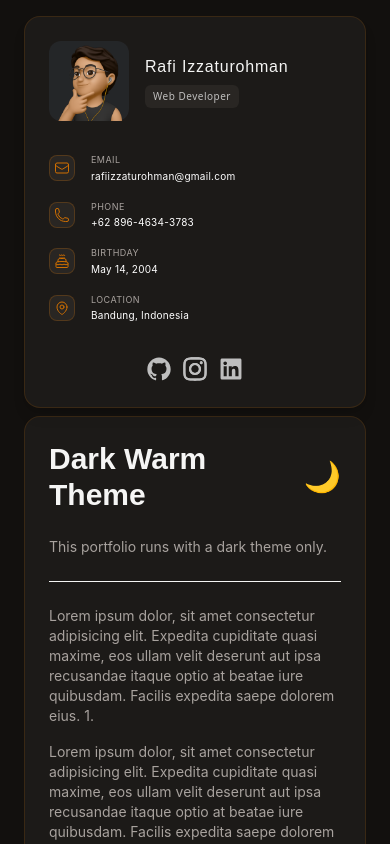
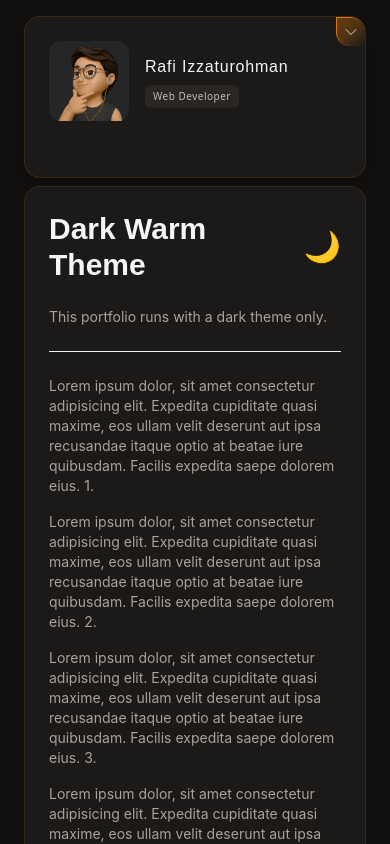
Before and after one commit to rafiizzaturohman/gluon, a Next.js app: page / in a window 390 px wide. Shown: the top 844 px of the page. Built offline with nearby package versions, Linux system fonts and the light colour scheme.

Commit message:
Try Framer Motion

```diff
--- a/package.json
+++ b/package.json
@@ -10,6 +10,7 @@
   },
   "dependencies": {
     "@heroicons/react": "^2.2.0",
+    "framer-motion": "^12.23.12",
     "lineicons": "^1.3.2",
     "next": "15.5.0",
     "react": "19.1.0",
--- a/src/app/globals.css
+++ b/src/app/globals.css
@@ -20,7 +20,7 @@
   }
 
   body {
-    @apply bg-[var(--color-bg)] text-[var(--color-text)] font-sans leading-relaxed;
+    @apply bg-[var(--color-bg)] text-[var(--color-text)] leading-relaxed;
     font-family: "Inter", sans-serif;
   }
 
@@ -97,7 +97,10 @@
     @apply bg-[#292623] p-1 md:p-2 rounded-lg border-1 border-[#d977063d];
   }
   .socmed-icon {
-    @apply w-7 h-7 text-[var(--color-socmed)] hover:text-white transition-all delay-100 duration-200 ease-in-out fill-current;
+    @apply w-5 h-5 md:w-7 md:h-7 text-[var(--color-socmed)] hover:text-white transition-all delay-100 duration-200 ease-in-out fill-current;
+  }
+  .profile-content {
+    @apply flex flex-row md:flex-col gap-4 md:gap-8 items-center md:text-center;
   }
 
   /* ===== Image ===== */
--- a/src/components/personal.tsx
+++ b/src/components/personal.tsx
@@ -4,11 +4,15 @@ import Image from "next/image";
 import MyPict from "../../public/image/mypict.png";
 import {
   CakeIcon,
+  ChevronDownIcon,
+  ChevronUpIcon,
   EnvelopeIcon,
   MapPinIcon,
   PhoneIcon,
 } from "@heroicons/react/24/outline";
 import { InstagramIcon, LinkedInIcon, GitHubIcon } from "@/app/icons";
+import { useState } from "react";
+import { motion, AnimatePresence } from "framer-motion";
 
 const profileInfo = [
   {
@@ -34,10 +38,12 @@ const profileInfo = [
 ];
 
 const MyPersonal = () => {
+  const [isOpen, setIsOpen] = useState(false);
+
   return (
     <aside className="w-auto md:w-1/4">
       <div className="relative profile-card md:fixed p-6 md:px-8 md:py-16 shadow-lg space-y-8">
-        <div className="flex flex-row md:flex-col gap-4 md:gap-8 items-center md:text-center">
+        <div className="profile-content">
           <div className="profile-image">
             <Image
               src={MyPict}
@@ -56,10 +62,72 @@ const MyPersonal = () => {
           </div>
         </div>
 
+        <button
+          onClick={() => setIsOpen(!isOpen)}
+          className="flex md:hidden items-center gap-2 text-sm text-gray-300 hover:text-white absolute top-0 right-0"
+        >
+          <div
+            className={`
+          relative overflow-hidden
+          rounded-bl-[14px] rounded-tr-[14px]
+          p-1.5 border-[#d97706]
+          transition-all duration-300 ease-in-out
+          ${isOpen ? "border-b border-r" : "border-t border-l"}
+        `}
+          >
+            {/* Layer 1 (default gradient) */}
+            <motion.div
+              initial={{ opacity: 1 }}
+              animate={{ opacity: isOpen ? 0 : 1 }}
+              transition={{ duration: 0.5 }}
+              className="absolute inset-0 bg-gradient-to-br from-[#d9770660] via-[#d9770644] to-[#1c1a1800]"
+            />
+
+            {/* Layer 2 (overlay gradient) */}
+            <motion.div
+              initial={{ opacity: 0 }}
+              animate={{ opacity: isOpen ? 1 : 0 }}
+              transition={{ duration: 0.5 }}
+              className="absolute inset-0 bg-gradient-to-tl from-[#d9770660] via-[#d9770644] to-[#1c1a1800]"
+            />
+
+            {/* Chevron crossfade + rotate */}
+            <AnimatePresence mode="wait" initial={false}>
+              {isOpen ? (
+                <motion.div
+                  key="up"
+                  initial={{ opacity: 0, rotate: 180 }}
+                  animate={{ opacity: 1, rotate: 0 }}
+                  exit={{ opacity: 0, rotate: -180 }}
+                  transition={{ duration: 0.3 }}
+                  className="relative"
+                >
+                  <ChevronUpIcon className="w-4 h-4" />
+                </motion.div>
+              ) : (
+                <motion.div
+                  key="down"
+                  initial={{ opacity: 0, rotate: -180 }}
+                  animate={{ opacity: 1, rotate: 0 }}
+                  exit={{ opacity: 0, rotate: 180 }}
+                  transition={{ duration: 0.3 }}
+                  className="relative"
+                >
+                  <ChevronDownIcon className="w-4 h-4" />
+                </motion.div>
+              )}
+            </AnimatePresence>
+          </div>
+        </button>
+
         <hr className="opacity-20 hidden md:block md:my-10" />
 
         {/* Profile Information */}
-        <div className="space-y-4 md:space-y-10">
+        <div
+          className={`transition-all duration-500 ease-in-out overflow-hidden md:overflow-visible ${
+            isOpen ? "max-h-[1000px] opacity-100" : "max-h-0 opacity-0"
+          } md:max-h-none md:opacity-100 space-y-4 md:space-y-10`}
+        >
           {profileInfo.map((item, index) => (
             <div key={index} className="flex flex-row gap-4 items-center">
               <div className="card-border">
@@ -75,7 +143,6 @@ const MyPersonal = () => {
               </div>
             </div>
           ))}
-        </div>
 
           <div className="flex flex-row gap-2 justify-center items-center text-center">
             <a href="https://www.github.com/rafiizzaturohman/" target="_blank">
@@ -91,6 +158,7 @@ const MyPersonal = () => {
             </a>
           </div>
         </div>
+      </div>
     </aside>
   );
 };
```
Also changed, not shown: 1 other file (tests, documents, lock files or other folders). Lines whose indentation alone changed are shown as unchanged.
